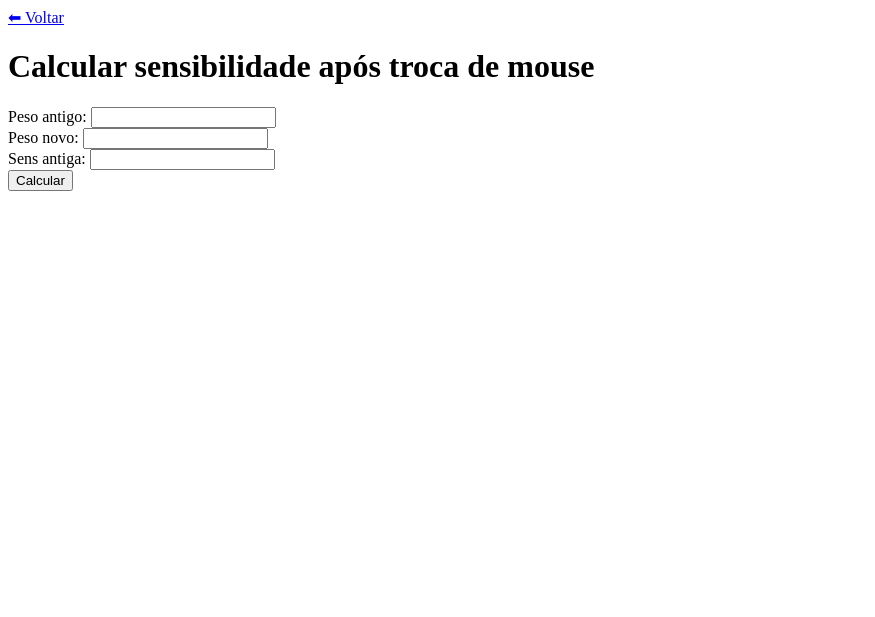
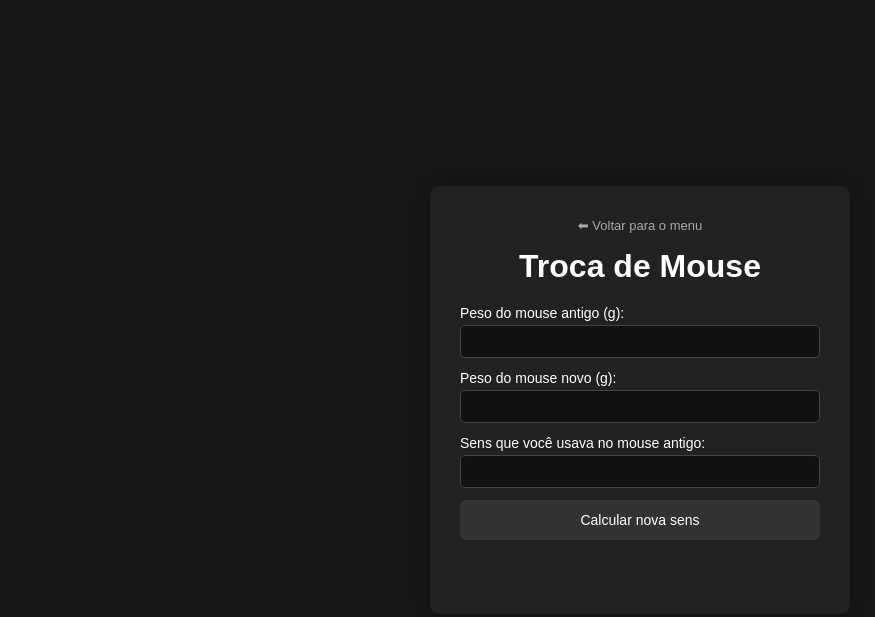
Before and after one commit to LeonardoCatelan/fpsutilities, a plain HTML site: page troca-mouse.html in a window 1280 px wide. Shown: the whole page, without its empty margins (0-875 px from the left). Drawn offline with Linux system fonts and the light colour scheme.

Commit message:
adicionando estilo nas demais páginas

```diff
--- /dev/null
+++ b/style.css
@@ -0,0 +1,89 @@
+/* style.css */
+* {
+  box-sizing: border-box;
+}
+
+body {
+  font-family: Arial, sans-serif;
+  background: #181818;
+  color: #fff;
+  display: flex;
+  justify-content: center;
+  align-items: center;
+  min-height: 100vh;
+  margin: 0;
+}
+
+.container {
+  background: #222;
+  padding: 30px;
+  border-radius: 10px;
+  width: 100%;
+  max-width: 420px;
+  text-align: center;
+  box-shadow: 0 0 20px rgba(0,0,0,0.4);
+}
+
+h1 {
+  margin-top: 0;
+  margin-bottom: 20px;
+}
+
+.menu-link,
+.btn {
+  display: block;
+  width: 100%;
+  background: #333;
+  margin: 10px 0;
+  padding: 12px;
+  color: white;
+  border-radius: 5px;
+  text-decoration: none;
+  border: none;
+  cursor: pointer;
+  font-size: 14px;
+  transition: 0.2s;
+}
+
+.menu-link:hover,
+.btn:hover {
+  background: #444;
+}
+
+.back-link {
+  display: inline-block;
+  margin-bottom: 15px;
+  color: #aaa;
+  text-decoration: none;
+  font-size: 13px;
+}
+
+.back-link:hover {
+  color: #fff;
+}
+
+.form-group {
+  text-align: left;
+  margin-bottom: 12px;
+}
+
+label {
+  font-size: 14px;
+  display: block;
+  margin-bottom: 4px;
+}
+
+input[type="number"] {
+  width: 100%;
+  padding: 8px;
+  border-radius: 5px;
+  border: 1px solid #444;
+  background: #111;
+  color: #fff;
+}
+
+.result {
+  margin-top: 20px;
+  font-weight: bold;
+  min-height: 24px;
+}
--- a/troca-mouse.html
+++ b/troca-mouse.html
@@ -3,27 +3,47 @@
 <head>
   <meta charset="UTF-8">
   <title>Troca de Mouse</title>
+  <link rel="stylesheet" href="style.css">
 </head>
 <body>
-  <a href="index.html">⬅ Voltar</a>
-  <h1>Calcular sensibilidade após troca de mouse</h1>
+  <div class="container">
+    <a href="index.html" class="back-link">⬅ Voltar para o menu</a>
+    <h1>Troca de Mouse</h1>
 
-  <label>Peso antigo: <input id="pesoAntigo" type="number" step="0.01"></label><br>
-  <label>Peso novo: <input id="pesoNovo" type="number" step="0.01"></label><br>
-  <label>Sens antiga: <input id="sens" type="number" step="0.01"></label><br>
+    <div class="form-group">
+      <label for="pesoAntigo">Peso do mouse antigo (g):</label>
+      <input id="pesoAntigo" type="number" step="0.01">
+    </div>
 
-  <button onclick="calcular()">Calcular</button>
+    <div class="form-group">
+      <label for="pesoNovo">Peso do mouse novo (g):</label>
+      <input id="pesoNovo" type="number" step="0.01">
+    </div>
 
-  <h2 id="resultado"></h2>
+    <div class="form-group">
+      <label for="sens">Sens que você usava no mouse antigo:</label>
+      <input id="sens" type="number" step="0.01">
+    </div>
+
+    <button class="btn" onclick="calcular()">Calcular nova sens</button>
+
+    <div id="resultado" class="result"></div>
+  </div>
 
   <script>
     function calcular() {
-      let pesoAntigo = parseFloat(document.getElementById("pesoAntigo").value);
-      let pesoNovo   = parseFloat(document.getElementById("pesoNovo").value);
-      let sens       = parseFloat(document.getElementById("sens").value);
+      const pesoAntigo = parseFloat(document.getElementById("pesoAntigo").value);
+      const pesoNovo   = parseFloat(document.getElementById("pesoNovo").value);
+      const sens       = parseFloat(document.getElementById("sens").value);
 
-      let x = (100 * pesoNovo) / pesoAntigo;
-      let novaSens = (0.65 * x) / 100;
+      if (isNaN(pesoAntigo) || isNaN(pesoNovo) || isNaN(sens)) {
+        document.getElementById("resultado").innerText =
+          "Preenche todos os campos primeiro.";
+        return;
+      }
+
+      const x = (100 * pesoNovo) / pesoAntigo;
+      const novaSens = (0.65 * x) / 100;
 
       document.getElementById("resultado").innerText =
         `Sua nova sens é: ${novaSens.toFixed(4)}`;
```
Also changed, not shown: cs2-valorant.html (+29 -10 lines), edpi.html (+32 -10 lines), index.html (+6 -35 lines), novo-dpi.html (+37 -14 lines), valorant-cs2.html (+28 -9 lines).
